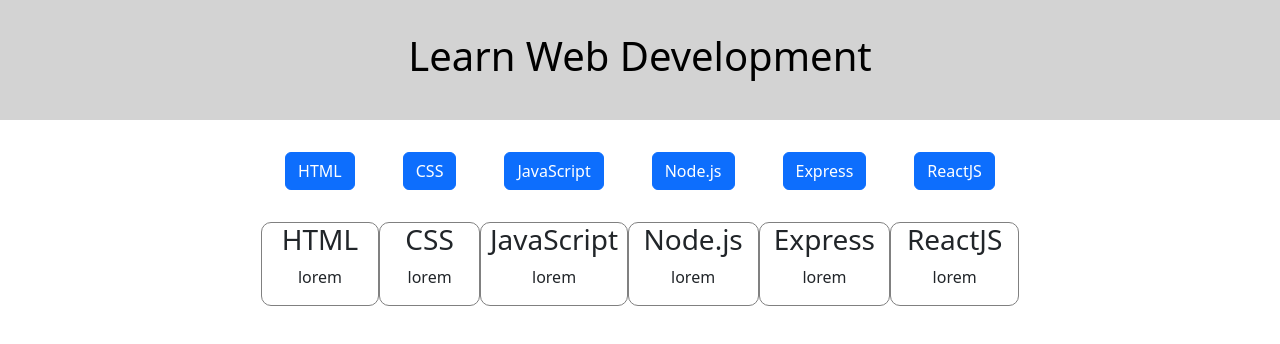
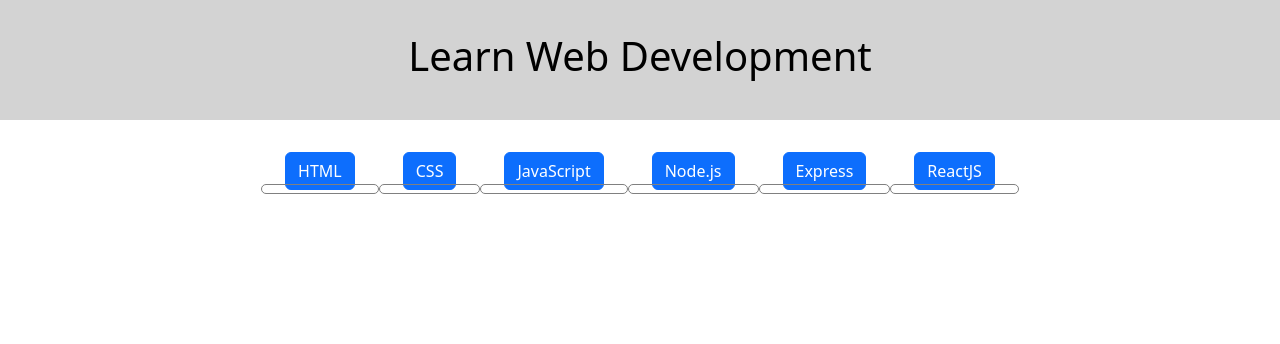
Before and after one commit to leonardopalluzzi/react-use-state, a React (Vite) app: page / in a window 1280 px wide. Shown: the top 344 px of the page. Built offline with nearby package versions, Linux system fonts and the light colour scheme.

Commit message:
add show content on tab click

```diff
--- a/src/components/Main.jsx
+++ b/src/components/Main.jsx
@@ -40,16 +40,19 @@
         <div className="container">
 
             {tabs.map(item => (
-                <Tab
+
+                <Tab Tab
                     key={item.id}
                     title={item.title}
-                    openFlag={item.id}
+                    openFlag={openFlag === item.id}
+                    handleOpenFlag={() => setOpenFlag(openFlag === item.id ? 0 : item.id)}
                 >
                     <p>{item.content}</p>
                 </Tab>
-            ))}
+            ))
+            }
             {/* <Tab title={'HTML'} ><p>Lorem ipsum dolor sit, amet consectetur adipisicing elit. Explicabo, accusamus?</p></Tab> */}
-        </div>
+        </div >
 
     )
 }
--- a/src/components/Tab.jsx
+++ b/src/components/Tab.jsx
@@ -1,11 +1,13 @@
 import TabContent from './TabContent'
 
-export default function Tab({ title, children, openFlag }) {
+export default function Tab({ title, children, openFlag, handleOpenFlag }) {
+
     return (
         <div className="tab">
-            <button onClick={openFlag} className="btn btn-primary mx-4">{title}</button>
-            <div className="tab_content">
-                <TabContent title={title} content={children} />
+            <button onClick={handleOpenFlag}
+                className="btn btn-primary mx-4">{title}</button>
+            <div>
+                <TabContent openFlag={openFlag} title={title} content={children} />
             </div>
 
         </div>
--- a/src/components/TabContent.jsx
+++ b/src/components/TabContent.jsx
@@ -1,8 +1,10 @@
-export default function TabContent({ title, content }) {
+export default function TabContent({ title, content, openFlag }) {
+    console.log(openFlag);
+
     return (
-        <div>
-            <h3>{title}</h3>
-            {content}
+        <div className="tab_content">
+            <h3>{openFlag && title}</h3>
+            {openFlag && content}
         </div>
     )
 }
--- a/src/index.css
+++ b/src/index.css
@@ -28,9 +28,16 @@
 
 }
 
+.tab {
+  position: relative;
+}
+
 .tab_content {
   border: 1px solid grey;
   border-radius: 10px;
   margin-top: 2rem;
   width: 100%;
+  position: absolute;
+  top: 0;
+  left: 0;
 }
```
